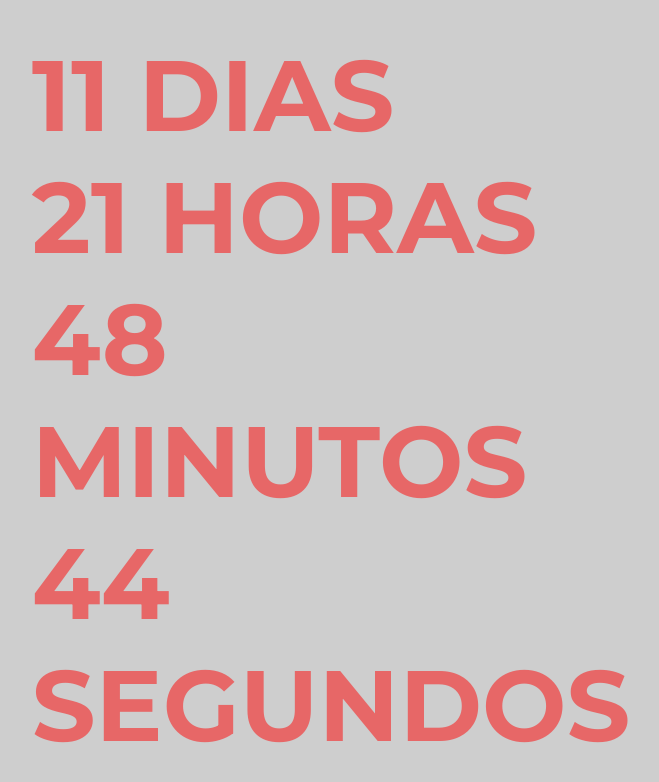
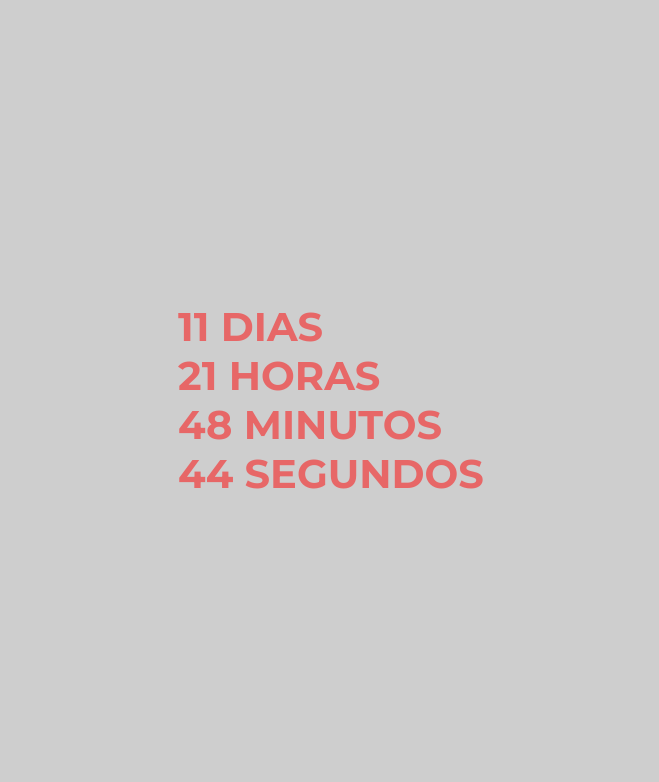
Before and after one commit to albertocc/albertocc.github.io, a plain HTML site: page cuenta.html in a window 1280 px wide. Shown: the whole page, without its empty margins (309-968 px from the left). Drawn offline with nearby package versions, Linux system fonts and the light colour scheme.

Commit message:
Update cuenta.html

```diff
--- a/cuenta.html
+++ b/cuenta.html
@@ -37,7 +37,7 @@
       var minutes = (end.diff(now, 'minutes') - (days * 1440 + hours * 60));
       var seconds = (end.diff(now, 'seconds') - (days * 86400 + hours * 3600 + minutes * 60));
 
-      var text = '<h1>' + days + ' DIAS<br>' + hours + ' HORAS<br>' + minutes + ' MINUTOS<br>' + seconds + ' SEGUNDOS</h1>';
+      var text = days + ' DIAS<br>' + hours + ' HORAS<br>' + minutes + ' MINUTOS<br>' + seconds + ' SEGUNDOS';
       document.getElementById("timer").innerHTML = text;
     });
 
```
